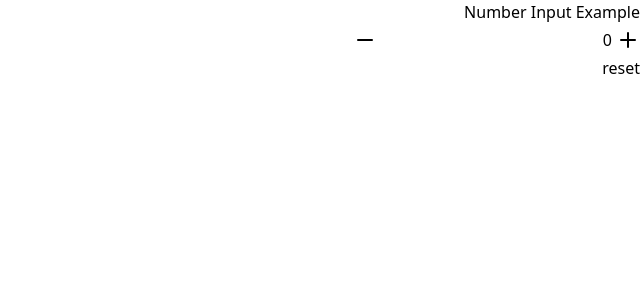
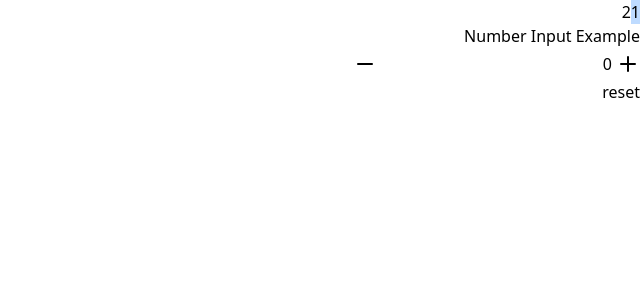
Before and after one commit to bi-directional/bidiui, a React (Vite) app: page / in a window 1280 px wide. Shown: the top 300 px of the page, without its empty margins (640-1280 px from the left). Built offline with nearby package versions, Linux system fonts and the light colour scheme.

Commit message:
feat: toggle-button and toggle-button-group components impl

```diff
--- a/src/App.tsx
+++ b/src/App.tsx
@@ -1,17 +1,28 @@
 import { useRef } from 'react';
 
 import { Button } from './components/button';
+import { ToggleButton } from './components/toggle-button';
 import { InputGroup, InputGroupAddon } from './components/input-group';
 
 import { NumberInput, type NumberInputControlRef } from './components/number-input';
 
 import { Plus, Minus } from 'lucide-react';
+import ToggleButtonGroup from './components/toggle-button-group';
 
 export default function App() {
   const control: NumberInputControlRef = useRef({});
 
   return (
     <div dir='rtl'>
+      <ToggleButtonGroup defaultSelection={['1', '2']}>
+        <ToggleButton value='1' selectedClassName='bg-blue-200'>
+          1
+        </ToggleButton>
+        <ToggleButton value='2' selectedClassName='bg-blue-200'>
+          2
+        </ToggleButton>
+      </ToggleButtonGroup>
+
       <InputGroup className='ltr:flex-row-reverse ltr:justify-end'>
         <InputGroupAddon block>Number Input Example</InputGroupAddon>
         <InputGroupAddon>
--- /dev/null
+++ b/src/components/toggle-button-group.tsx
@@ -0,0 +1,64 @@
+import { Children, cloneElement, isValidElement, useId, useState } from 'react';
+
+import { cn } from '../lib/utils';
+
+import { ToggleButton, type ToggleButtonProps } from './toggle-button';
+
+export type ToggleButtonGroupProps = React.ComponentProps<'div'> &
+  Partial<{
+    multiple: boolean;
+    orientation: 'horizontal' | 'vertical';
+    defaultSelection: string[];
+  }>;
+
+export default function ToggleButtonGroup({
+  multiple = false,
+  defaultSelection = [],
+  orientation = 'horizontal',
+  className,
+  children,
+  ...props
+}: ToggleButtonGroupProps) {
+  const defaultSelectionSet = new Set(multiple ? defaultSelection : [defaultSelection[0]]);
+  const [selection, setSelection] = useState<Set<string>>(defaultSelectionSet);
+  const groupId = useId();
+
+  return (
+    <div
+      role='radiogroup'
+      aria-orientation={orientation}
+      className={cn(
+        'flex flex-row items-center',
+        orientation === 'vertical' && 'flex-col',
+        className
+      )}
+      {...props}
+    >
+      {Children.map(children, (child, index) => {
+        if (isValidElement<ToggleButtonProps>(child) && child.type === ToggleButton) {
+          const itemId = `${groupId}${index}`;
+          const { id = itemId, value } = child.props;
+          const comparable = `${value || id}`;
+          const selected = selection.has(comparable);
+
+          const handleSelectChange = () => {
+            const newSelection = multiple ? new Set(...selection) : new Set<string>();
+            selected ? newSelection.delete(comparable) : newSelection.add(comparable);
+            setSelection(newSelection);
+          };
+
+          return cloneElement(child, {
+            key: index,
+            role: 'radio',
+            selected,
+            onSelectChange: handleSelectChange,
+            'aria-checked': selected,
+            'aria-pressed': undefined,
+          });
+        }
+
+        return child;
+      })}
+    </div>
+  );
+}
--- /dev/null
+++ b/src/components/toggle-button.tsx
@@ -0,0 +1,36 @@
+import { cn } from '../lib/utils';
+
+import { Button } from './button';
+
+export type ToggleButtonProps = React.ComponentProps<'button'> & {
+  selected?: boolean;
+  selectedClassName?: string;
+  onSelectChange?: (isSelected: boolean) => void;
+};
+
+export function ToggleButton({
+  selected,
+  onSelectChange,
+  selectedClassName,
+  onClick,
+  className,
+  children,
+  ...props
+}: ToggleButtonProps) {
+  const handleClick = (e: React.MouseEvent<HTMLButtonElement>) => {
+    onSelectChange?.(!selected);
+    onClick?.(e);
+  };
+
+  return (
+    <Button
+      onClick={handleClick}
+      aria-pressed={selected}
+      data-selected={selected}
+      className={cn(selected && selectedClassName, className)}
+      {...props}
+    >
+      {children}
+    </Button>
+  );
+}
```
